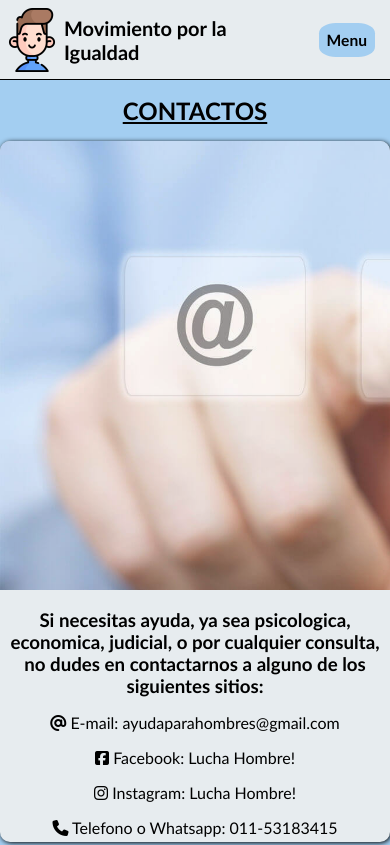
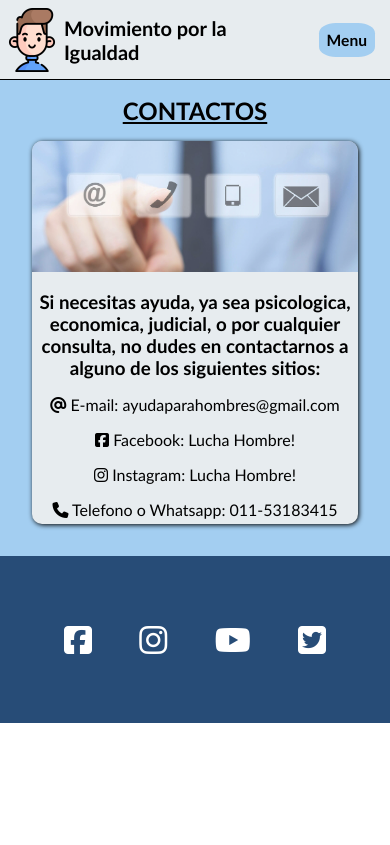
Before and after one commit to NerinaPac/Fullstack-hombre, an Angular app in the folder front/: page /contacto in a window 390 px wide. Shown: the top 845 px of the page. Built offline with nearby package versions, Linux system fonts and the light colour scheme.

Commit message:
fix: responsive all components

```diff
--- a/front/src/app/components/formulario/formulario.component.html
+++ b/front/src/app/components/formulario/formulario.component.html
@@ -11,9 +11,9 @@
                 <input type="text" name="apellido">
         </label>
         <br><br>
-        <label >
-            Fecha de Nacimiento:
-            <input type="date" name="fechaDeNacimiento">
+        <label>
+            Edad:
+            <input type="text" name="edad">
         </label>
         <br><br>
         <label class="denuncia-form_campos">
@@ -31,7 +31,8 @@
 
         <label for="denuncia-form_expo">Escribinos tu denuncia</label>
 
-        <textarea name="exposicion" id="denuncia-exposicion" cols="60" rows="12" class="denuncia-form_campos"></textarea>
+        <textarea name="exposicion" cols="40" rows="10" class="denuncia-form_campos"></textarea>
+        <br>
 
         <input type="submit" value="Enviar" class="denuncia_enviar">
 
--- a/front/src/app/components/formulario/formulario.component.scss
+++ b/front/src/app/components/formulario/formulario.component.scss
@@ -8,15 +8,28 @@
     padding: 1rem;
     box-shadow: 6px 6px 30px;
 
+
     &_enviar{
-        margin-left: 19rem;
         padding: 2px 12px;
 
     }
 
-    &enviado {
-        color: red;
+    .denuncia-form_campos{
+        resize: both;
+        width: auto;
     }
 
 
 }
+
+@media (max-width: 450px) {
+    .denuncia{
+        margin: 0 2rem;
+
+    }
+    .denuncia-form_campos{
+       resize: none;
+       width: 5rem;
+
+}
+}
--- a/front/src/app/pages/contacto/contacto.component.html
+++ b/front/src/app/pages/contacto/contacto.component.html
@@ -4,9 +4,9 @@
 
     <h2>CONTACTOS</h2>
 
-   <div class="cuerpo-contactos">
+   <div class="cuadro-contactos">
 
-        <img class="contactos-img" src="assets/contactos/banner-contactos.jpg" alt="Una mano tocando iconos de contactos">
+        <img class="cuadro-contactos-img" src="assets/contactos/banner-contactos.jpg" alt="Una mano tocando iconos de contactos">
 
         <h3>
             Si necesitas ayuda, ya sea psicologica, economica, judicial, o por cualquier consulta,
--- a/front/src/app/pages/contacto/contacto.component.scss
+++ b/front/src/app/pages/contacto/contacto.component.scss
@@ -8,11 +8,11 @@
 
 }
 
-.contactos-contenido h2{
+h2{
     text-decoration: underline;
 }
 
-.cuerpo-contactos{
+.cuadro-contactos{
     margin: 1rem auto;
     max-width: 70rem;
     background-color: var(--grisclaro);
@@ -21,15 +21,22 @@
     padding-bottom: 5px;
     overflow: hidden;
     box-shadow: 1px 1px 5px;
+
+    & img{
+        max-width: auto;
+        opacity: 80%;
+
+    }
+
+    & p, h3 {
+        margin-top: 1rem;
+    }
 }
 
-.contactos-img{
-    max-width: 70rem;
-    opacity: 80%;
 
+@media (max-width: 1185px) {
+   .contactos-contenido{
+    margin: 0 2rem;
+   }
 
 }
-
-.cuerpo-contactos p, h3 {
-    margin-top: 1rem;
-}
--- a/front/src/app/pages/noticias/noticias.component.scss
+++ b/front/src/app/pages/noticias/noticias.component.scss
@@ -8,6 +8,7 @@ body {
 }
 
 .contenedor-noticion{
+    margin: 0 2rem;
     display: flex;
     justify-content: center;
 
```
Also changed, not shown: 1 other file (tests, documents, lock files or other folders).
